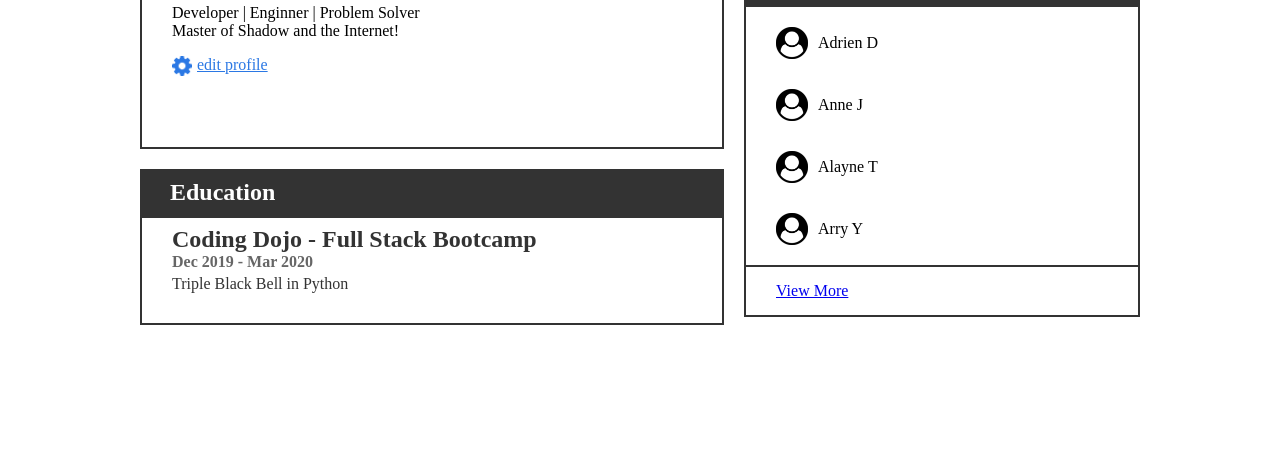
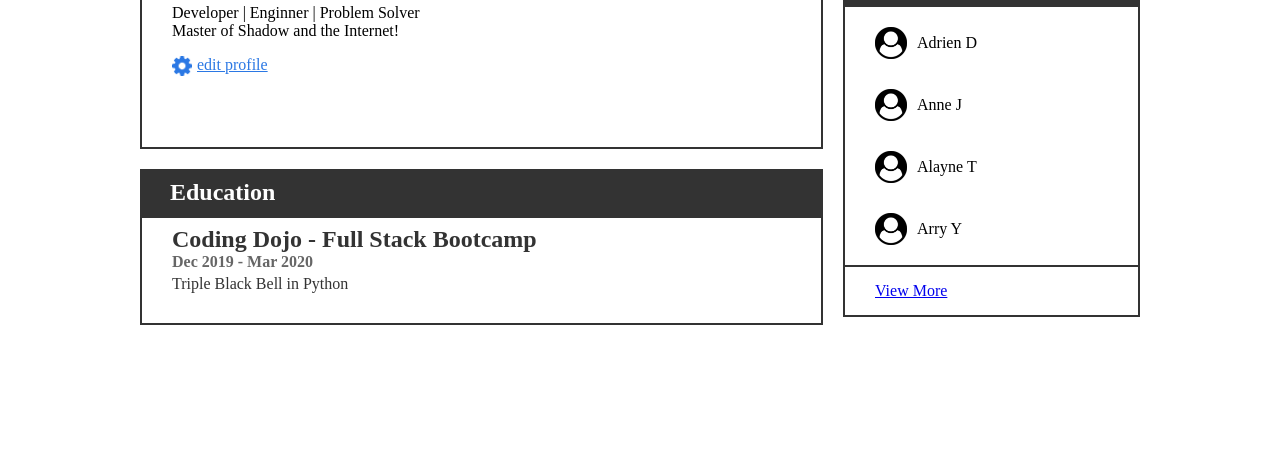
Before and after one commit to Rahumadat/pagina-de-perfil, a plain HTML site: page index.html in a window 1280 px wide. Shown: the part 348-800 px from the top of the page. Drawn offline with Linux system fonts and the light colour scheme.

Commit message:
commit CARD v7

```diff
--- a/style.css
+++ b/style.css
@@ -64,13 +64,13 @@ main {
     flex-direction: row;
 }
 main section {
-    width: 60%;
+    width: 70%;
     height: 100%;
     display: flex;
     flex-direction: column;
 }
 main aside {
-    width: 40%;
+    width: 30%;
     height: 100%;
     margin-left: 10px;
 }
```
